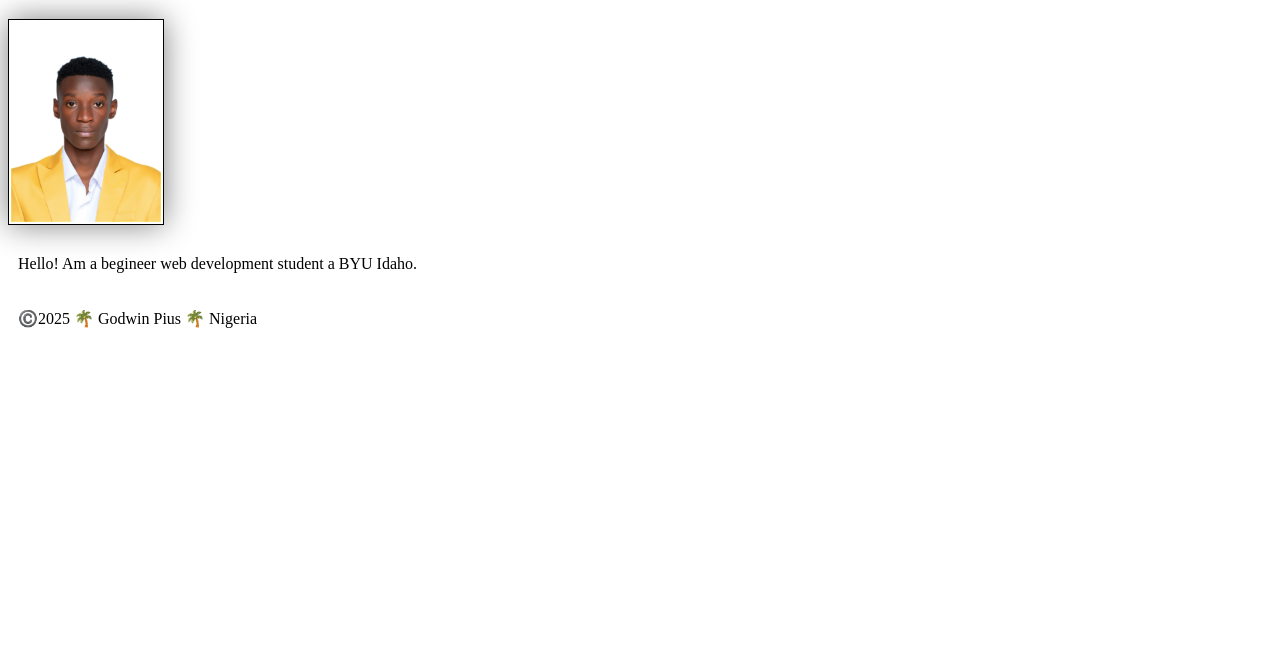
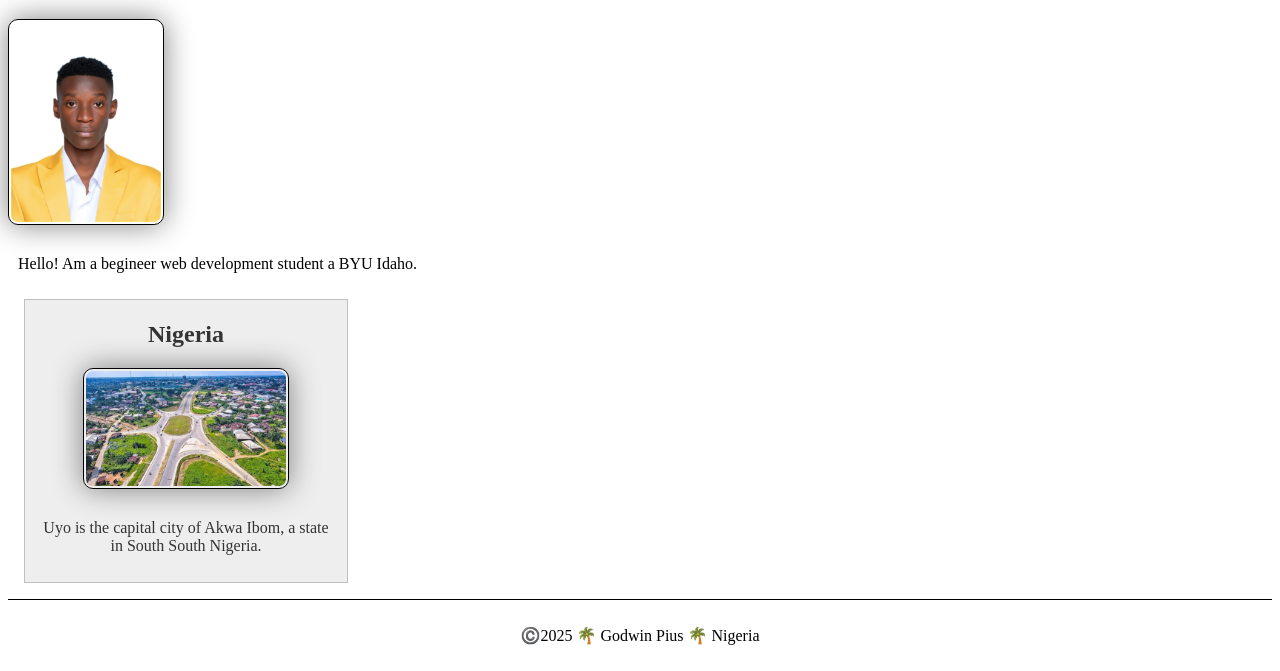
Before and after one commit to Piusgodwin2/Wdd130, a plain HTML site: page index.html in a window 1280 px wide. Shown: the part 205-876 px from the top of the page. Before the commit the page ends 800 px from the top, so only its background shows below. Drawn offline with Linux system fonts and the light colour scheme.

Commit message:
Add files via upload
added files

```diff
--- a/index.html
+++ b/index.html
@@ -4,6 +4,9 @@
     <meta charset="UTF-8">
     <meta name="viewport" content="width=device-width, initial-scale=1.0">
     <title>Godwin Pius | WDD 130</title>
+    <meta name="description" content=""This is a student home page of Pius Godwin,
+    course: WDD130 >
+    <meta name="author" content="Pius Godwin">
     <link rel="stylesheet" href="style.css">
 </head>
 <body>
@@ -18,6 +21,11 @@
         <img src="Profile.JPG" width="200px">
         <p> Hello! Am a begineer web development student a BYU Idaho. </p>
     </main>
+    <aside>
+        <h2>Nigeria</h2>
+        <img src="Uyo.jpeg" alt="city in nigeria">
+        <p>Uyo is the capital city of Akwa Ibom, a state in South South Nigeria.</p>
+    </aside>
     <footer>
         <p>©️2025 🌴 Godwin Pius 🌴 Nigeria</p>
     </footer>
--- a/style.css
+++ b/style.css
@@ -16,6 +16,7 @@ img{
     border: 1px solid black;
     padding: 2px;
     box-shadow: 0 0 30px gray;
+    border-radius: 10px;
 }
 p{
     padding: 10px;
@@ -23,3 +24,21 @@ p{
 nav a:hover{
     color: gray;
 }
+aside{
+    padding: 1px;
+    background-color: #eee;
+    color: #333;
+    text-align: center;
+    width: 20rem;
+    margin: 1rem;
+    border: 1px solid rgb(0 0 0/0.2);
+}
+aside img{
+    width: 200px;
+    height: auto;
+}
+footer{
+    margin-top: 15px;
+    border-top: 1px solid #000;
+    text-align: center;
+}
```
Also changed, not shown: Uyo.jpeg (added).
